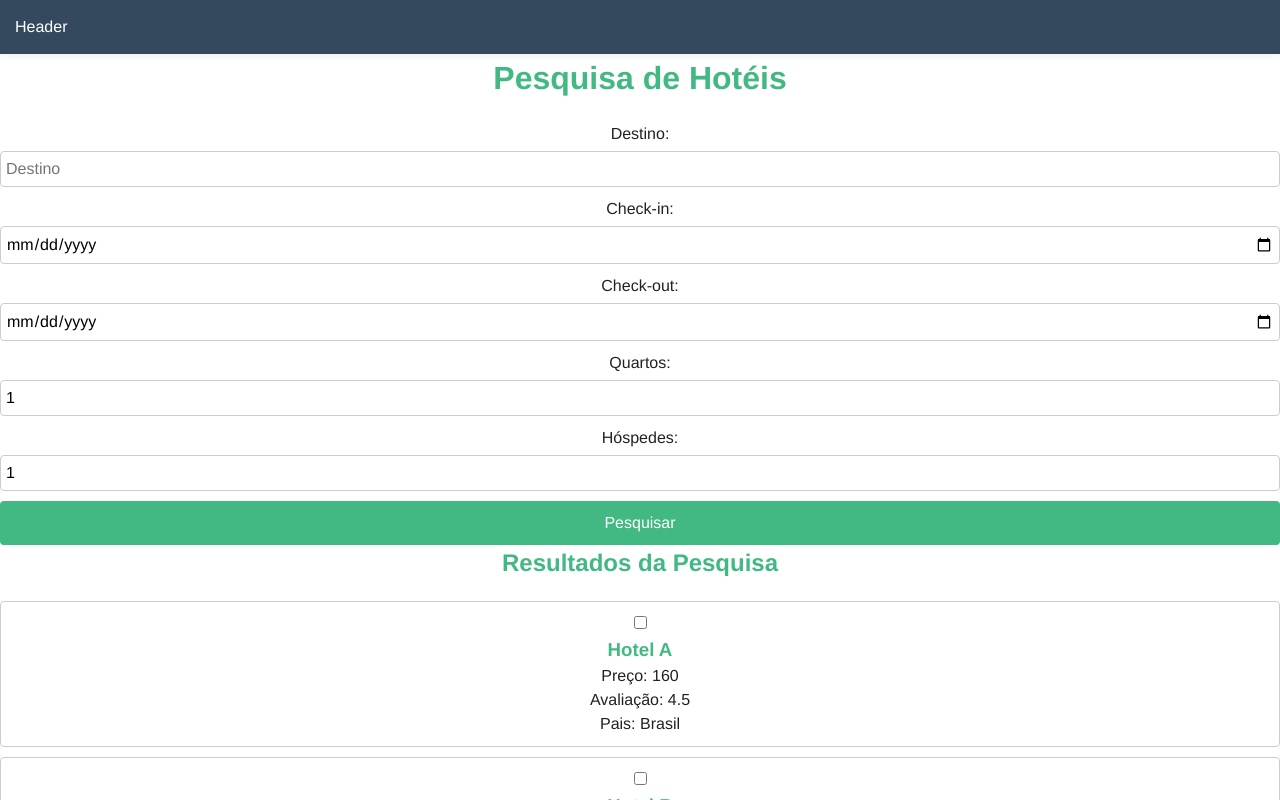
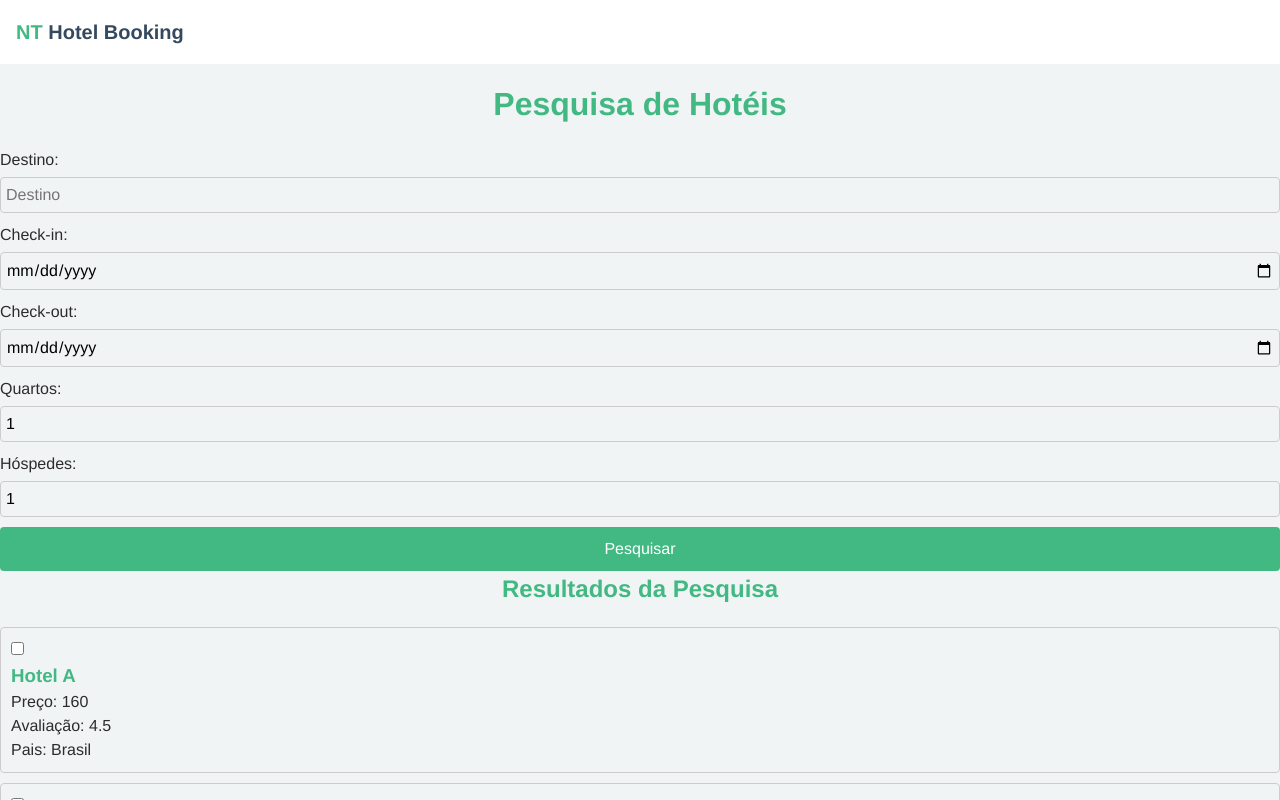
Before and after one commit to bcmartinelli/hotel-reservation-ntconsult, a Vue app: page / in a window 1280 px wide. Shown: the top 800 px of the page. Built offline with nearby package versions, Linux system fonts and the light colour scheme.

Commit message:
Updated layout Header component

```diff
--- a/src/App.vue
+++ b/src/App.vue
@@ -2,7 +2,9 @@
   <v-app>
     <Notification />
     <HeaderComponent />
-    <router-view />
+    <div class="container">
+      <router-view />
+    </div>
   </v-app>
 </template>
 
@@ -15,12 +17,3 @@ export default defineComponent({
   components: { Notification, HeaderComponent },
 });
 </script>
-
-<style lang="scss">
-#app {
-  // max-width: 1280px;
-  margin: 0 auto;
-  text-align: center;
-  color: #2c3e50;
-}
-</style>
--- a/src/components/Header.vue
+++ b/src/components/Header.vue
@@ -1,9 +1,9 @@
 <template>
-  <div class="header-container">
-    <nav>
-      <RouterLink to="/">Header</RouterLink>
-    </nav>
-  </div>
+  <v-app-bar :elevation="0" class="pt-0 ps-4 mb-4">
+    <v-app-bar-title>
+      <RouterLink to="/">NT <span>Hotel Booking</span></RouterLink>
+    </v-app-bar-title>
+  </v-app-bar>
 </template>
 
 <script lang="ts">
@@ -15,26 +15,27 @@ export default defineComponent({
 </script>
 
 <style lang="scss" scoped>
-.header-container {
-  color: white;
-  background: $secondary-color;
-  padding: 15px;
-  box-shadow: 0 0 10px rgba(0, 0, 0, 0.1);
-  display: flex;
-  justify-content: space-between;
-  align-items: center;
-
-  a {
-    color: white;
-    text-decoration: none;
-  }
-}
-
-@media (max-width: 600px) {
-  .notification {
-    width: 90%;
-    left: 5%;
-    right: 5%;
+.v-app-bar.v-app-bar.v-toolbar {
+  position: relative !important;
+  background: $neutralcolor-gray-softest;
+  text-align: left;
+  .v-toolbar-title {
+    margin: 0 auto;
+    width: 100%;
+    max-width: 1280px;
+    font-weight: bold;
+    a {
+      transition: all 0.3s ease;
+      color: $primary-color;
+      cursor: pointer;
+      span {
+        color: $secondary-color;
+      }
+      &:hover {
+        text-decoration: none;
+        text-shadow: 1px 1px rgba(0, 0, 0, 0.15);
+      }
+    }
   }
 }
 </style>
--- a/src/styles/global.scss
+++ b/src/styles/global.scss
@@ -2,7 +2,10 @@ body {
   font-family: $font-family;
   margin: 0;
   padding: 0;
-  background-color: #f5f5f5;
+  .v-application {
+    background: $neutralcolor-gray-soft;
+    color: $neutralcolor-dark-black;
+  }
 }
 
 h1, h2, h3, h4, h5, h6 {
--- a/src/styles/variables.scss
+++ b/src/styles/variables.scss
@@ -2,4 +2,9 @@ $primary-color: #42b983;
 $secondary-color: #35495e;
 
 $primary-color-hover: #369768;
+
+$neutralcolor-dark-black: #2C2C2C;
+$neutralcolor-gray-soft: #F1F4F5;
+$neutralcolor-gray-softest: #FFFFFF;
+
 $font-family: Avenir, Helvetica, Arial, sans-serif;
```
